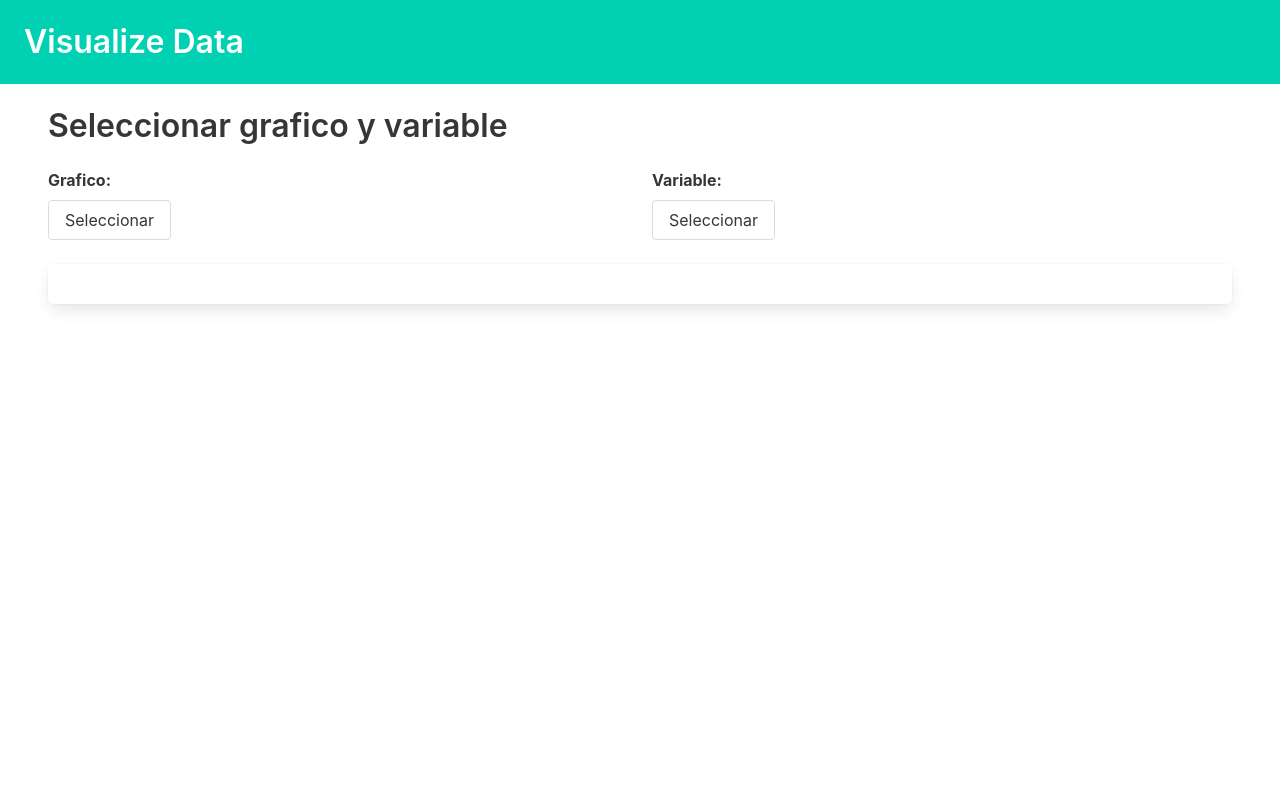
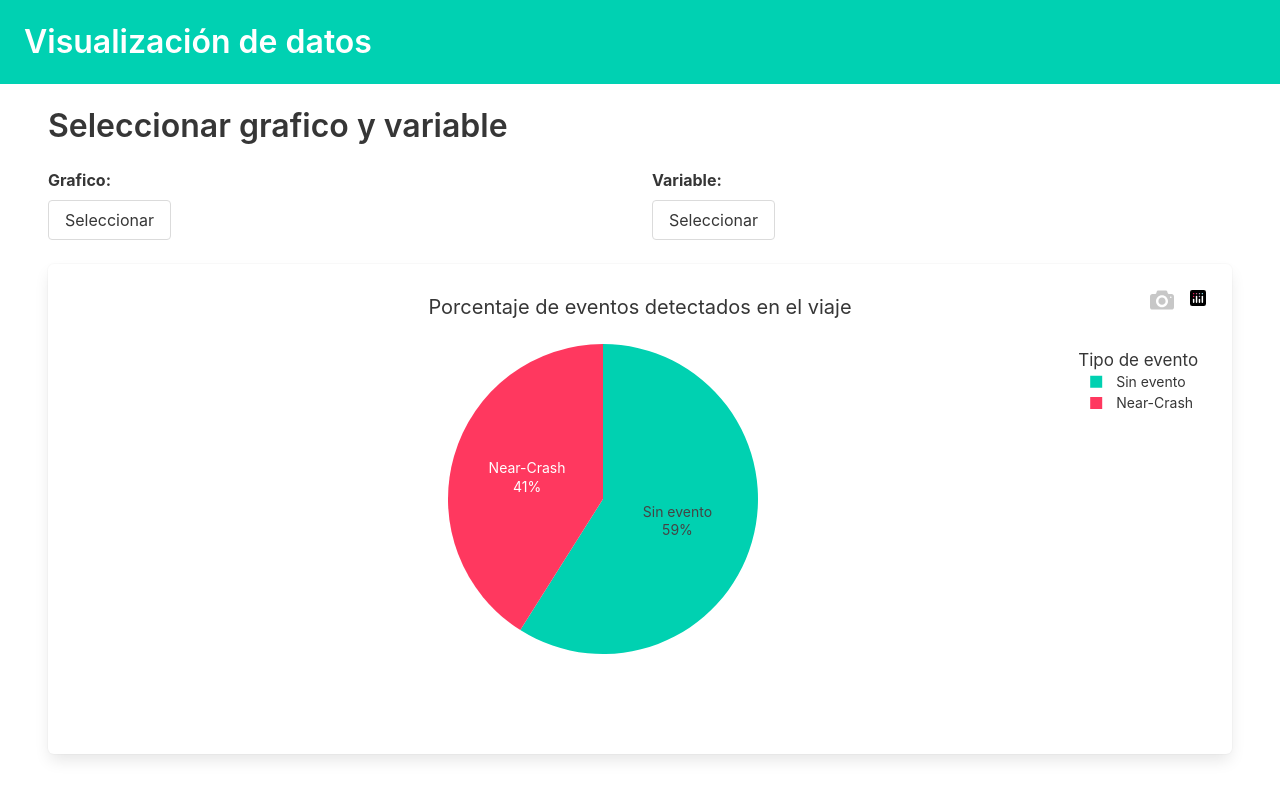
Before and after one commit to santiagoYps/ICRDSWeb, a Flask app: page /trips/details/1 in a window 1280 px wide. Before the commit the page ends 310 px from the top, so only its background shows below. Run offline with Flask 2, Linux system fonts and the light colour scheme; some libraries are stand-ins or nearby versions.

Commit message:
IMLP: Pie chart

```diff
--- a/app.py
+++ b/app.py
@@ -23,10 +23,10 @@ def line_chart(df):
     near_crash_df = df.copy()
     no_crash_df = df.copy()
     variable = "accY"
-    x = df["timestamp"]
+    x = df['timestamp']
     # Filter colums for eventClass
-    near_crash_df.loc[df["eventClass"] == 0, variable] = None
-    no_crash_df.loc[df["eventClass"] == 1, variable] = None
+    near_crash_df.loc[df['eventClass'] == 0, variable] = None
+    no_crash_df.loc[df['eventClass'] == 1, variable] = None
     fig = go.Figure()
     fig.add_trace(go.Scatter(
         x=x,
@@ -43,13 +43,13 @@ def line_chart(df):
     ))
 
     fig.update_layout(
-        title="Line Chart",
-        xaxis_title="Marca de Tiempo",
+        title='Line Chart',
+        xaxis_title='Marca de Tiempo',
         yaxis_title=variable,
-        legend_title="Tipo de evento",
-        template="plotly_white",
+        legend_title='Tipo de evento',
+        template='plotly_white',
         autosize=True,
-        height=600,
+        height=450,
         font=dict(
             family="BlinkMacSystemFont,-apple-system,Segoe UI,Roboto,Oxygen,Ubuntu, \
                     Cantarell,Fira Sans,Droid Sans,Helvetica Neue,Helvetica,Arial,sans-serif",
@@ -59,6 +59,29 @@ def line_chart(df):
     )
     fig.update_yaxes(nticks=12)
     fig.update_xaxes(nticks=12, tickangle=45)
+
+    return fig
+
+def pie_chart(df):
+    df.rename(columns={'eventClass':'Tipo de Evento'}, inplace=True)
+    df['Cantidad'] = 1
+    df['Tipo de Evento'].replace([0,1],['Sin evento', 'Near-Crash'], inplace=True)
+
+    fig = px.pie(df, values='Cantidad', names='Tipo de Evento', color='Tipo de Evento',
+                 color_discrete_map={'Sin evento':'#00D1B1',
+                                     'Near-Crash':'#FF385F'})
+    fig.update_traces(textposition='inside', textinfo='percent+label')
+    fig.update_layout(
+        title={'text':'Porcentaje de eventos detectados en el viaje', 'x':0.5},
+        legend_title='Tipo de evento',
+        template="plotly_white",
+        autosize=True,
+        height=450,
+        font=dict(
+            family="BlinkMacSystemFont,-apple-system,Segoe UI,Roboto,Oxygen,Ubuntu, \
+                Cantarell,Fira Sans,Droid Sans,Helvetica Neue,Helvetica,Arial,sans-serif",
+            size=14,
+            color='#363636'))
 
     return fig
 
@@ -82,7 +105,8 @@ def trip_details(id):
     df = pd.read_csv("./data/raspberry_-Mqwa3JkKT8ny9lxOPnm_data.csv")
     df["timestamp"] = pd.to_datetime(df['timestamp'], unit='s')
 
-    fig = line_chart(df)
+    #fig = line_chart(df)
+    fig = pie_chart(df)
     graphJSON = json.dumps(fig, cls=plotly.utils.PlotlyJSONEncoder)
     data = {
         "trip": trip_name,
--- a/templates/charts.html
+++ b/templates/charts.html
@@ -1,5 +1,5 @@
 <!DOCTYPE html>
-<html lang="en"></html>
+<html lang="es"></html>
 <html>
 
 <head>
@@ -13,7 +13,7 @@
     <section class="hero is-primary is-small block">
         <div class="hero-body">
             <p class="title">
-                Visualize Data
+                Visualización de datos
             </p>
         </div>
     </section>
@@ -94,18 +94,17 @@
                 </div>
             </div>
         </div>
-        <div class="box mb-6">
-            <!--<h1>Line chart from trip {{ trip }}</h1>-->
-            <div id='chart' class='chart' ”></div>
+        <div class="box ml-0 mb-6">
+            <div id='chart' class="chart"><!-- Plotly chart will be drawn here--></div>
         </div>
-        <div></div>
     </section>
 </body>
 
 <script src='https://cdn.plot.ly/plotly-latest.min.js'></script>
 <script type='text/javascript'>
     var graphs = {{ graphJSON | safe }};
-    Plotly.plot('chart', graphs, {});
+    var config = {responsive: true};
+    Plotly.newPlot('chart', graphs, config, {});
 </script>
 <script src="/static/js/charts.js"></script>
 
```
